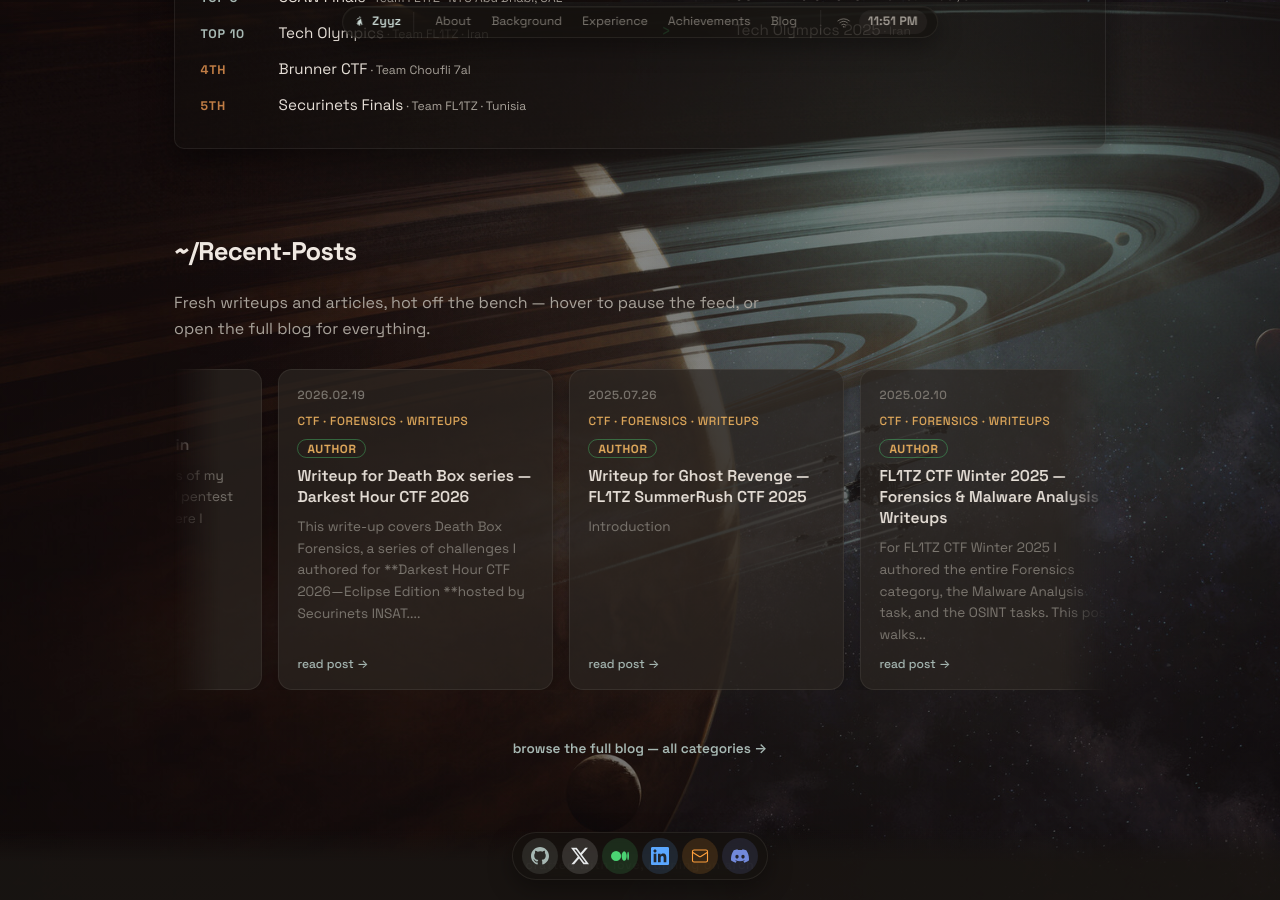
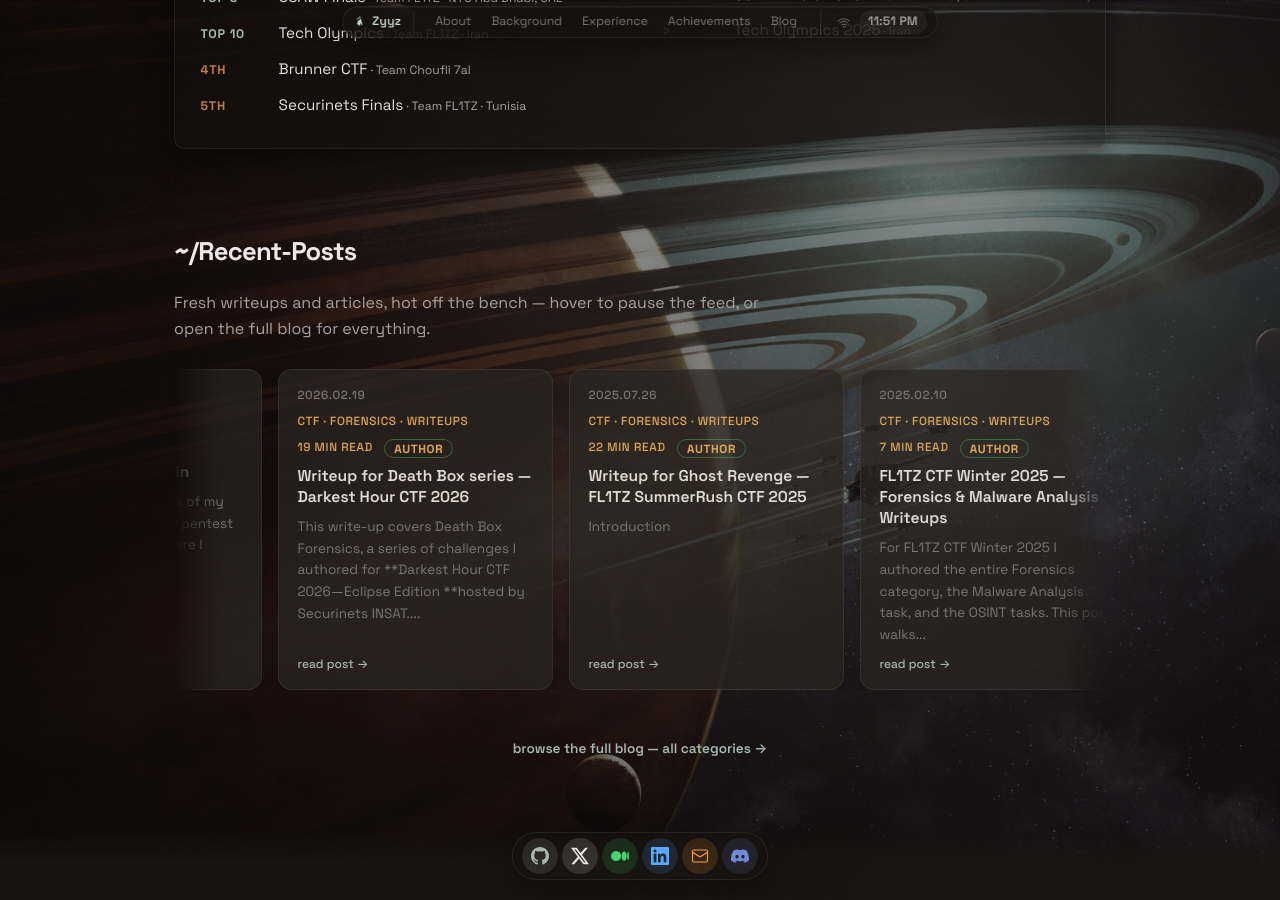
Before and after one commit to 0xZyyz/0xZyyz.github.io, a Jekyll site: the page built from index.html, in a window 1280 px wide and 900 px high, scrolled down 2698 px. Built offline with Jekyll 4.4.1, drawn with Linux system fonts in a browser that asks for light colours.

Commit message:
Add reading time (min read) labels to posts and previews

```diff
--- /dev/null
+++ b/_includes/reading_time.html
@@ -0,0 +1,4 @@
+{% assign rt_words = include.content | number_of_words %}
+{% assign rt_minutes = rt_words | divided_by: 200 %}
+{% if rt_minutes < 1 %}{% assign rt_minutes = 1 %}{% endif %}
+{{ rt_minutes }} min read
--- a/_layouts/post.html
+++ b/_layouts/post.html
@@ -4,7 +4,7 @@
 <article class="note">
   <a class="note__back" href="{{ '/blog/' | relative_url }}">← back to blog</a>
   <header class="note__header">
-    <p class="note__meta"><time datetime="{{ page.date | date_to_xmlschema }}">{{ page.date | date: "%Y.%m.%d" }}</time>{% if page.categories.size > 0 %} · {{ page.categories | join: " · " }}{% endif %}{% if page.role %} · <span class="note__role">{{ page.role }}</span>{% endif %}</p>
+    <p class="note__meta"><time datetime="{{ page.date | date_to_xmlschema }}">{{ page.date | date: "%Y.%m.%d" }}</time>{% if page.categories.size > 0 %} · {{ page.categories | join: " · " }}{% endif %}{% if page.role %} · <span class="note__role">{{ page.role }}</span>{% endif %} · {% include reading_time.html content=content %}</p>
     <h1>{{ page.title }}</h1>
   </header>
   <div class="note__content">{{ content }}</div>
--- a/blog/index.html
+++ b/blog/index.html
@@ -35,6 +35,7 @@
           <p class="blog-row__excerpt">{{ post.excerpt | strip_html | truncatewords: 32 }}</p>
           <ul class="blog-row__tags">
             {% for cat in post.categories %}<li>{{ cat }}</li>{% endfor %}
+            <li class="blog-row__readtime">{% include reading_time.html content=post.content %}</li>
             {% if post.role %}<li class="blog-row__role">{{ post.role }}</li>{% endif %}
           </ul>
         </div>
--- a/index.html
+++ b/index.html
@@ -182,6 +182,7 @@
       <div class="post-preview__meta">
         <time datetime="{{ post.date | date_to_xmlschema }}">{{ post.date | date: "%Y.%m.%d" }}</time>
         {% if post.categories.size > 0 %}<span>{{ post.categories | join: " · " }}</span>{% endif %}
+        <span>{% include reading_time.html content=post.content %}</span>
         {% if post.role %}<span class="post-preview__role">{{ post.role }}</span>{% endif %}
       </div>
       <h3><a href="{{ post.url | relative_url }}">{{ post.title }}</a></h3>
```
